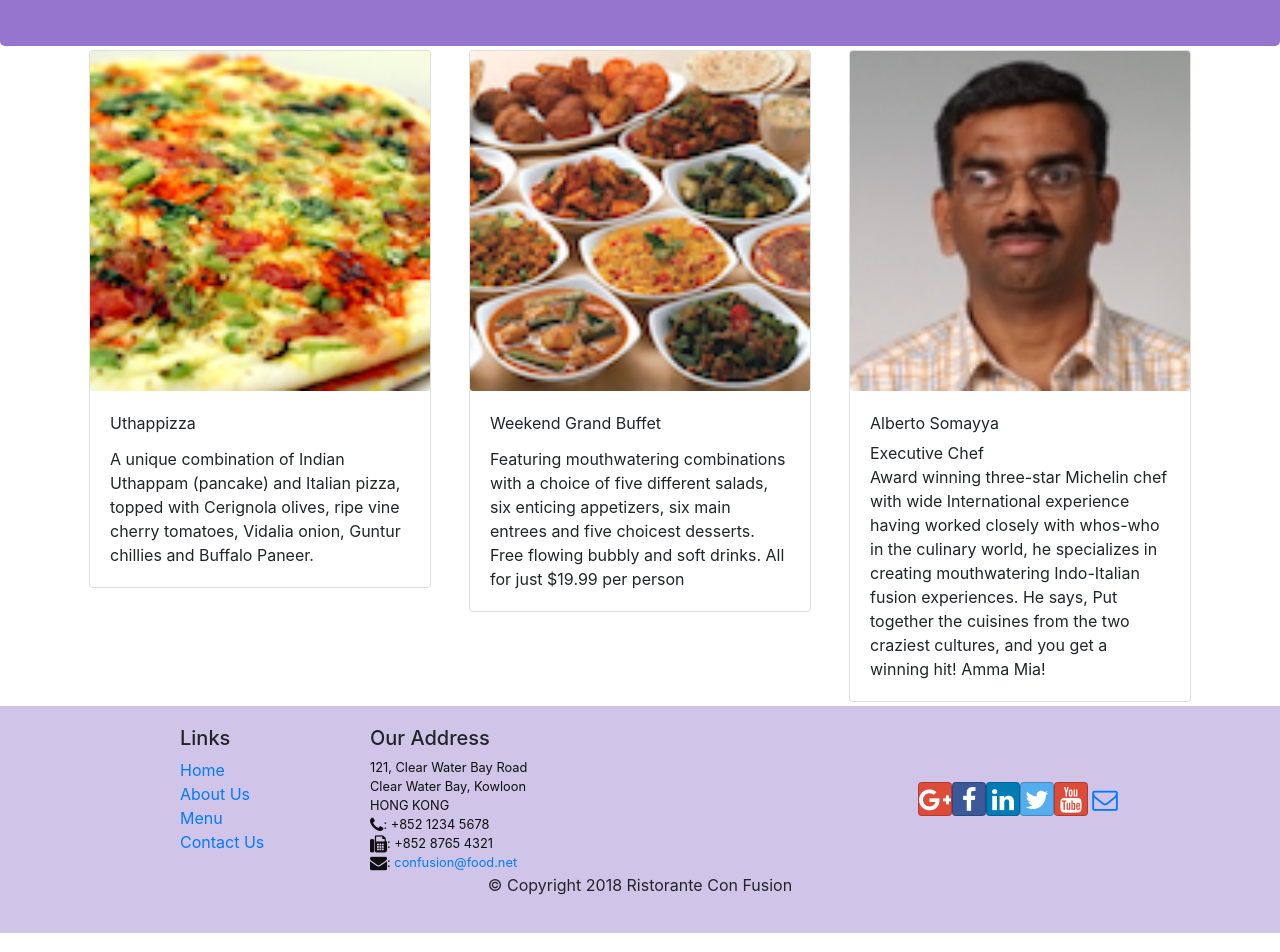
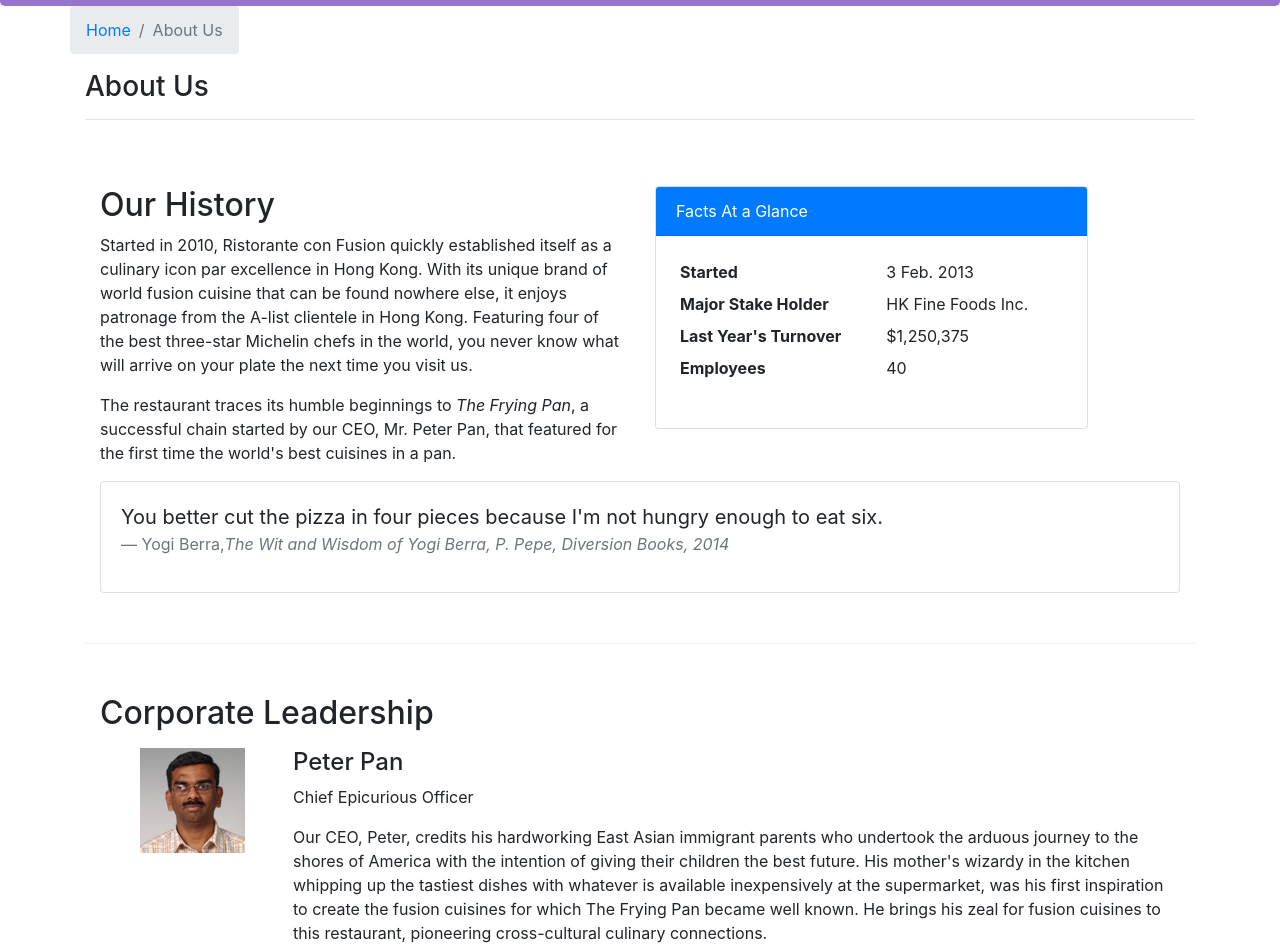
Before and after one commit to daominhhoangggg/LAB06.5, a React (Create React App) app: page /aboutus in a window 1280 px wide. Before the commit this address led to /home. Shown: the part 336-1288 px from the top of the page. Built offline with nearby package versions, Linux system fonts and the light colour scheme.

Commit message:
Exercise 2

```diff
--- a/src/App.css
+++ b/src/App.css
@@ -31,3 +31,7 @@
 .navbar-dark {
   background-color: #512da8;
 }
+
+.navbar-expand-md .navbar-collapse {
+  display: inline-flex !important;
+}
--- /dev/null
+++ b/src/components/AboutComponent.js
@@ -0,0 +1,100 @@
+import React from 'react';
+import { Breadcrumb, BreadcrumbItem, Card, CardBody, CardHeader, Media } from 'reactstrap';
+import { Link } from 'react-router-dom';
+
+function RenderLeader({ leader }) {
+  return (
+    <Media tag="li">
+      <Media left middle>
+        <Media object src={leader.image} alt={leader.name} />
+      </Media>
+      <Media body className="ml-5">
+        <Media heading>{leader.name}</Media>
+        <p>{leader.designation}</p>
+        <p>{leader.description}</p>
+      </Media>
+    </Media>
+  );
+}
+
+function LeaderList(props) {
+  const leaders = props.leaders.map(leader => {
+    return (
+      <div className="col-12 mt-2">
+        <RenderLeader leader={leader} />
+      </div>
+    );
+  });
+  return <Media list>{leaders}</Media>;
+}
+
+function About(props) {
+  return (
+    <div className="container">
+      <div className="row">
+        <Breadcrumb>
+          <BreadcrumbItem>
+            <Link to="/home">Home</Link>
+          </BreadcrumbItem>
+          <BreadcrumbItem active>About Us</BreadcrumbItem>
+        </Breadcrumb>
+        <div className="col-12">
+          <h3>About Us</h3>
+          <hr />
+        </div>
+      </div>
+      <div className="row row-content">
+        <div className="col-12 col-md-6">
+          <h2>Our History</h2>
+          <p>
+            Started in 2010, Ristorante con Fusion quickly established itself as a culinary icon par excellence in Hong Kong. With its unique brand of world fusion cuisine that can be found nowhere
+            else, it enjoys patronage from the A-list clientele in Hong Kong. Featuring four of the best three-star Michelin chefs in the world, you never know what will arrive on your plate the next
+            time you visit us.
+          </p>
+          <p>
+            The restaurant traces its humble beginnings to <em>The Frying Pan</em>, a successful chain started by our CEO, Mr. Peter Pan, that featured for the first time the world's best cuisines in
+            a pan.
+          </p>
+        </div>
+        <div className="col-12 col-md-5">
+          <Card>
+            <CardHeader className="bg-primary text-white">Facts At a Glance</CardHeader>
+            <CardBody>
+              <dl className="row p-1">
+                <dt className="col-6">Started</dt>
+                <dd className="col-6">3 Feb. 2013</dd>
+                <dt className="col-6">Major Stake Holder</dt>
+                <dd className="col-6">HK Fine Foods Inc.</dd>
+                <dt className="col-6">Last Year's Turnover</dt>
+                <dd className="col-6">$1,250,375</dd>
+                <dt className="col-6">Employees</dt>
+                <dd className="col-6">40</dd>
+              </dl>
+            </CardBody>
+          </Card>
+        </div>
+        <div className="col-12">
+          <Card>
+            <CardBody className="bg-faded">
+              <blockquote className="blockquote">
+                <p className="mb-0">You better cut the pizza in four pieces because I'm not hungry enough to eat six.</p>
+                <footer className="blockquote-footer">
+                  Yogi Berra,
+                  <cite title="Source Title">The Wit and Wisdom of Yogi Berra, P. Pepe, Diversion Books, 2014</cite>
+                </footer>
+              </blockquote>
+            </CardBody>
+          </Card>
+        </div>
+      </div>
+      <div className="row row-content">
+        <div className="col-12">
+          <h2>Corporate Leadership</h2>
+        </div>
+        <LeaderList leaders={props.leaders} />
+      </div>
+    </div>
+  );
+}
+
+export default About;
--- a/src/components/MainComponent.js
+++ b/src/components/MainComponent.js
@@ -1,5 +1,6 @@
 import React, { Component } from 'react';
 import Home from './HomeComponent';
+import About from './AboutComponent';
 import Menu from './MenuComponent';
 import Contact from './ContactComponent';
 import DishDetail from './DishDetailComponent';
@@ -43,11 +44,16 @@
       );
     };
 
+    const AboutUs = () => {
+      return <About leaders={this.state.leaders} />;
+    };
+
     return (
       <div>
         <Header />
         <Switch>
           <Route path="/home" component={HomePage} />
+          <Route exact path="/aboutus" component={AboutUs} />
           <Route exact path="/menu" component={() => <Menu dishes={this.state.dishes} />} />
           <Route path="/menu/:dishId" component={DishWithId} />
           <Route exact path="/contactus" component={Contact} />
```
